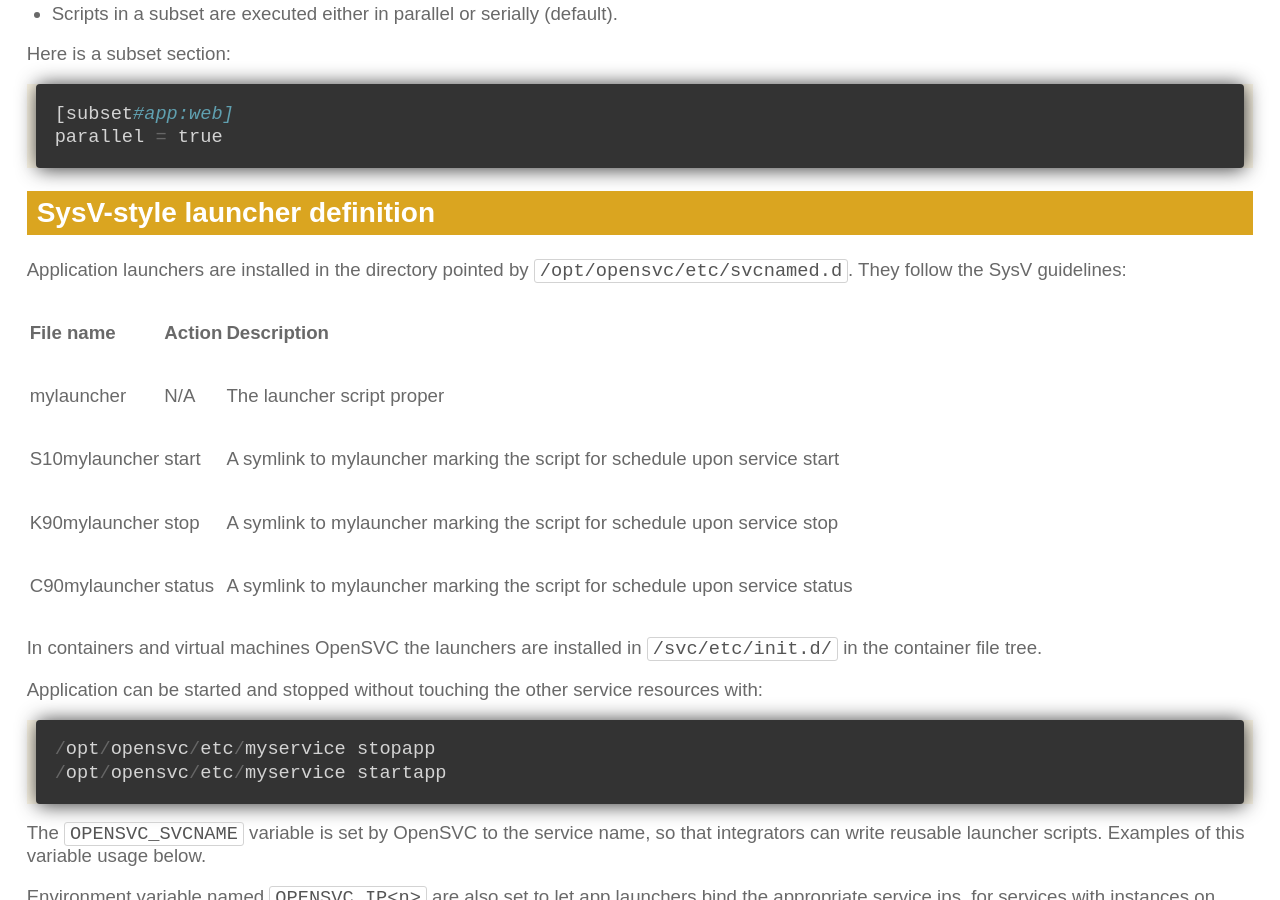
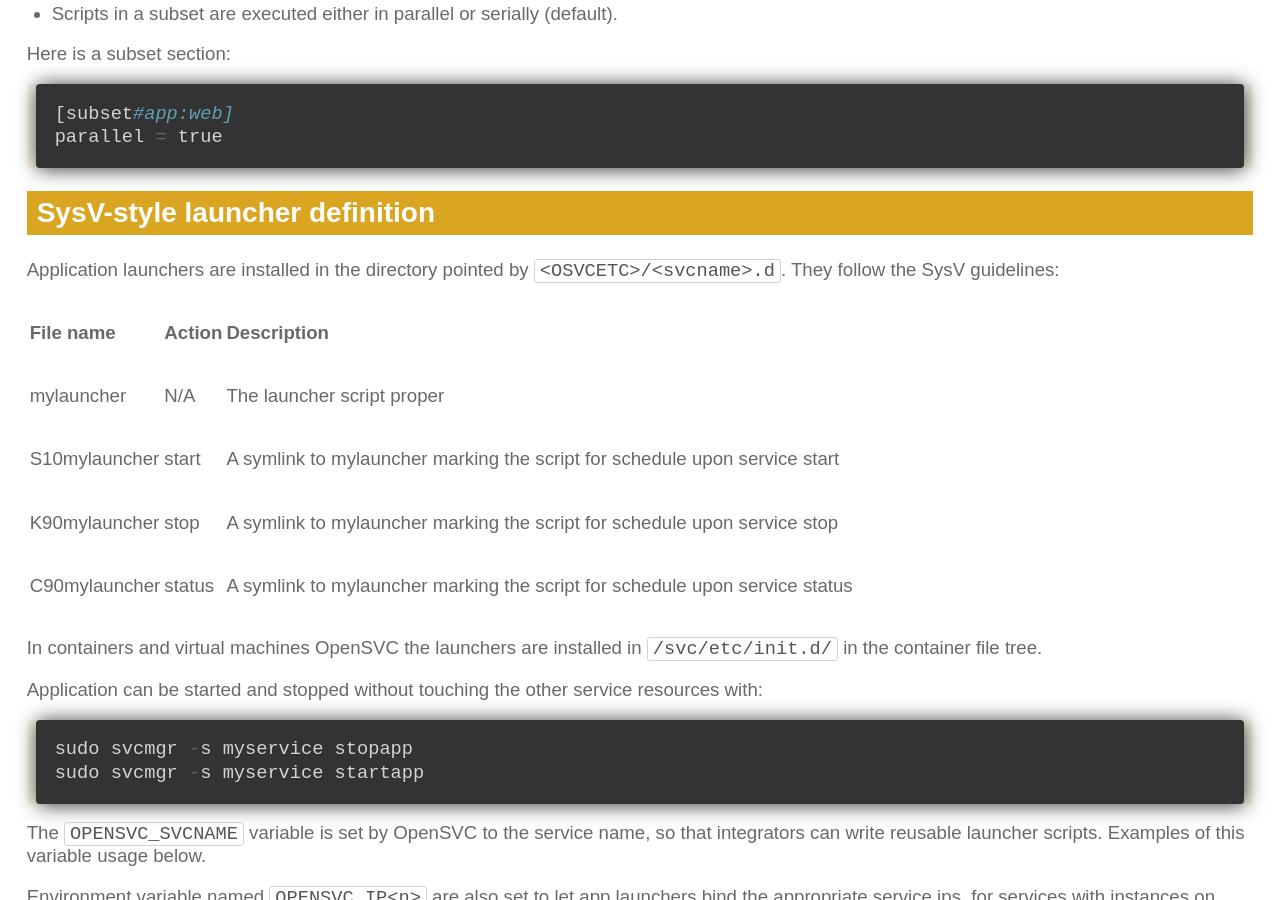
Before and after one commit to opensvc/docs.opensvc.com, a Sphinx documentation site: the page built from source/agent.service.app.rst, in a window 1280 px wide and 900 px high, scrolled down 2179 px. Built offline with Sphinx 7.4.7, drawn with Linux system fonts in a browser that asks for light colours; comment, search, counter and statistics services are not loaded.

Commit message:
Update more core docs for LSB

```diff
--- a/source/agent.service.app.rst
+++ b/source/agent.service.app.rst
@@ -94,7 +94,7 @@
 SysV-style launcher definition
 ==============================
 
-Application launchers are installed in the directory pointed by ``/opt/opensvc/etc/svcnamed.d``. They follow the SysV guidelines:
+Application launchers are installed in the directory pointed by ``<OSVCETC>/<svcname>.d``. They follow the SysV guidelines:
 
 +----------------+--------------------------+-----------------------------------------------------------------------------+
 | File name      | Action                   | Description                                                                 |
@@ -114,8 +114,8 @@
 
 ::
 
-	/opt/opensvc/etc/myservice stopapp
-	/opt/opensvc/etc/myservice startapp
+	sudo svcmgr -s myservice stopapp
+	sudo svcmgr -s myservice startapp
 
 The ``OPENSVC_SVCNAME`` variable is set by OpenSVC to the service name, so that integrators can write reusable launcher scripts. Examples of this variable usage below.
 
```
Also changed, not shown: source/agent.service.management.rst (+22 -19 lines).
